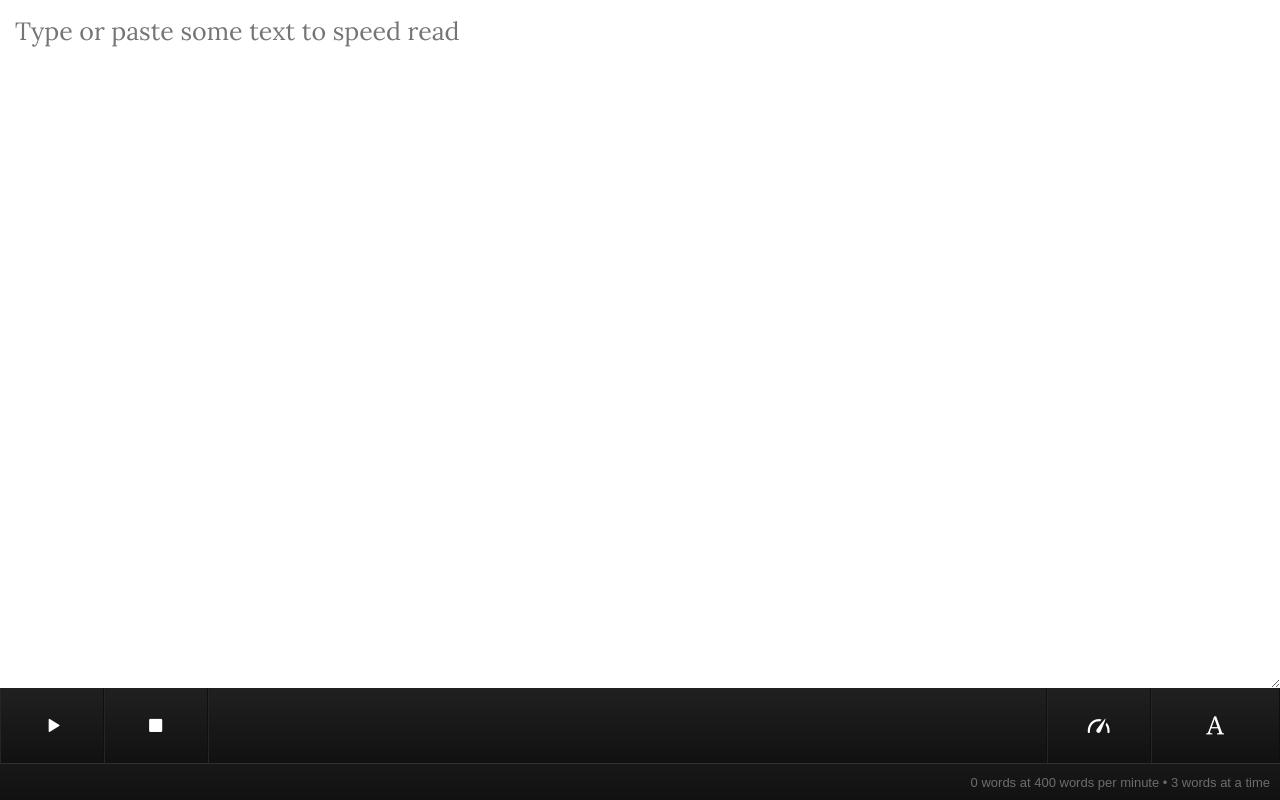
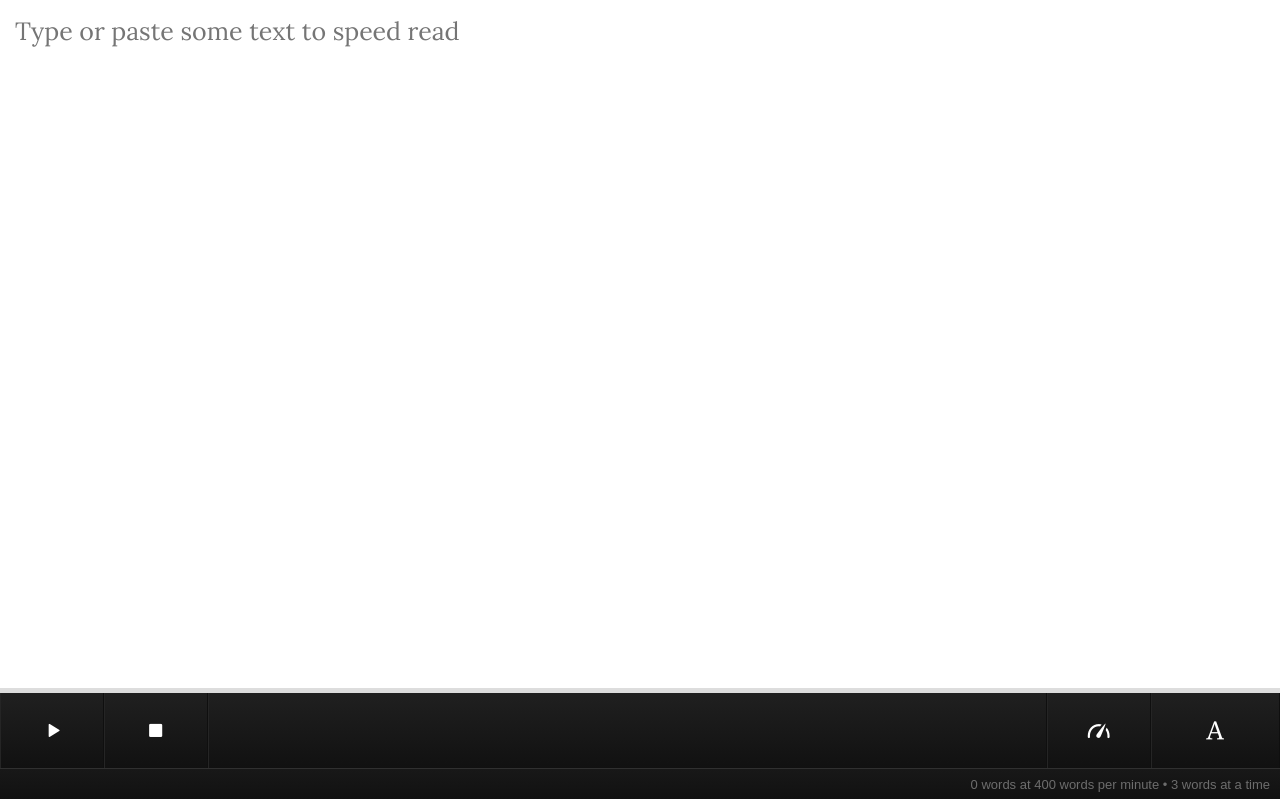
Before and after one commit to thetallweeks/speedread, a website: page index.html in a window 1280 px wide. Drawn offline with Linux system fonts and the light colour scheme; files that its build step writes are made by us from their sources; files whose address does not match are found by name; a web font is replaced by a local one.

Commit message:
Adding progress bar

```diff
--- a/css/sass/_settings.scss
+++ b/css/sass/_settings.scss
@@ -1,5 +1,23 @@
 $app-controls-height: 6rem;
-$app-details-height: 3rem;
+$app-details-height: 2.5rem;
+$progress-bar-height: .5rem;
+
+.progress-bar-container {
+  background-color: #ddd;
+  height: $progress-bar-height;
+  width: 100%;
+
+  transition: width .1s;
+}
+
+.progress-bar {
+  background-color: #bdbdbd;
+  display: block;
+  height: 100%;
+  width: 0;
+
+  transition: width .1s;
+}
 
 .app-controls {
     background: linear-gradient(to bottom, #202020 0%,#111 100%);
--- a/css/sass/_text-input.scss
+++ b/css/sass/_text-input.scss
@@ -7,6 +7,7 @@
   font-size: 2.5rem;
   line-height: 1.35;
   padding: 1.5rem;
+  resize: none;
   width: 100%;
   height: 100%;
 }
--- a/index.html
+++ b/index.html
@@ -35,6 +35,9 @@
 
         <!-- Change speed, number of words, etc -->
         <section class="app-bottom">
+            <article class="progress-bar-container">
+                <span id="speedReadProgressBar" class="progress-bar"></span>
+            </article>
             <section class="app-controls">
                 <div class="controls-left">
                     <div id="speedReadPlayPause" class="app-controls-item app-controls-item-left icon-play">
--- a/js/main.js
+++ b/js/main.js
@@ -75,6 +75,9 @@ var SPEEDREAD = {
     // Font Settings
     $fontSettings = $('#speedReadFontSettings');
     $fontSettingsMenu = $('#speedReadFontSettingsMenu');
+
+    // Progress Bar
+    $progressBar = $('#speedReadProgressBar');
 
   },
 
@@ -299,8 +302,10 @@ var SPEEDREAD = {
       i++;
       if (i === j) {
         SPEEDREAD.resetDisplayWords();
+        $progressBar.width('100%');
       } else if (i < j) {
         placeholder++;
+        SPEEDREAD.progressBar(placeholder, j);
         interval = setTimeout(timer,speedInMS);
       }
     })();
@@ -323,6 +328,7 @@ var SPEEDREAD = {
     $wordDisplay.empty();
     $textInputContainer.removeClass('is-hidden');
     $playPauseButton.removeClass('icon-pause').addClass('icon-play');
+    $progressBar.width(0);
   },
 
   play : function() {
@@ -335,6 +341,11 @@ var SPEEDREAD = {
     $playPauseButton.removeClass('icon-pause').addClass('icon-play');
     clearTimeout(interval);
     state = 2;
+  },
+
+  progressBar : function(currentPosition, totalItems) {
+    var progressPercentage = (currentPosition / totalItems) * 100;
+    $progressBar.width(progressPercentage + '%');
   }
 
 };
```
Also changed, not shown: css/app.css, css/app.min.css, js/main.min.js.
